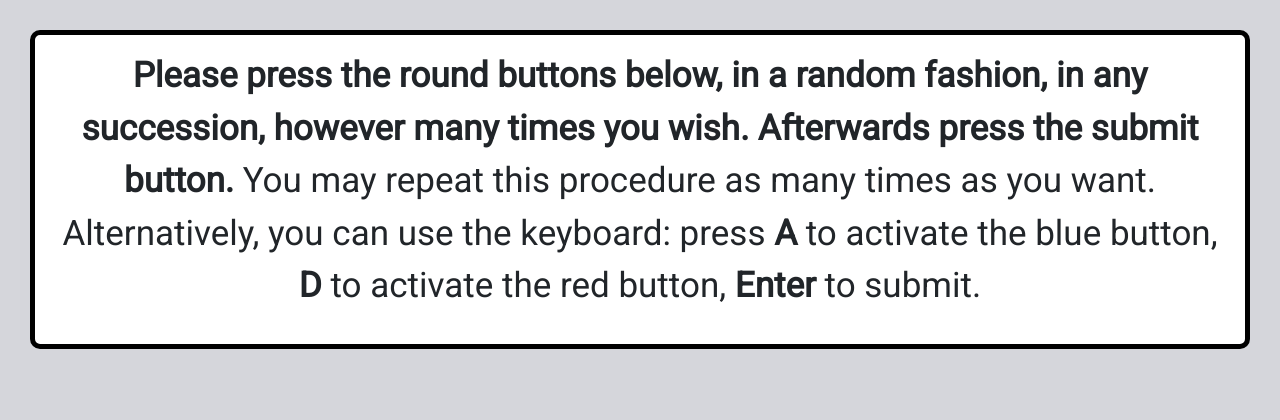
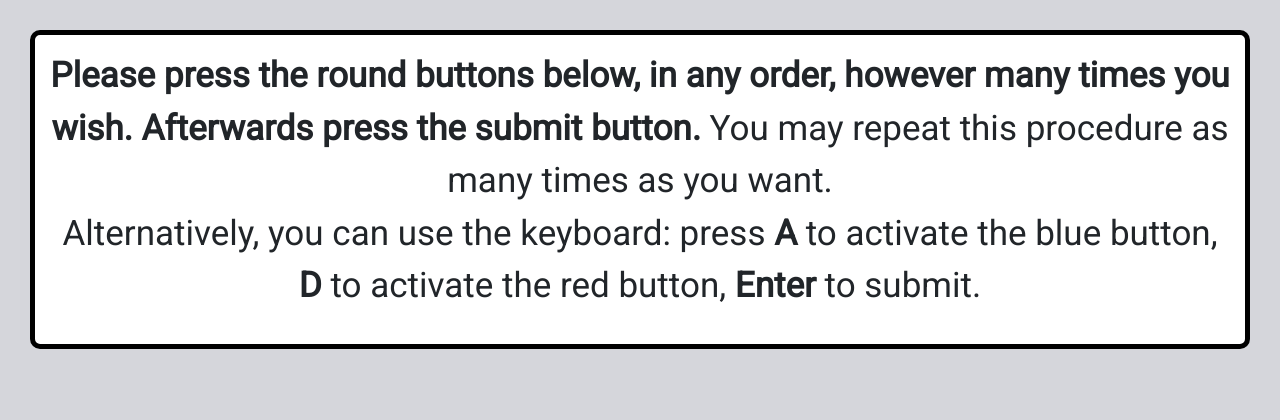
Before and after one commit to Bisoros/lstm-research-website, a Flask app: page / in a window 1280 px wide. Shown: the top 420 px of the page. Run offline with Flask 2, Linux system fonts and the light colour scheme; some libraries are stand-ins or nearby versions.

Commit message:
changed instructions

```diff
--- a/templates/index.html
+++ b/templates/index.html
@@ -84,9 +84,8 @@
     <div class="outer">
         <div class="middle">
             <div class="instructions">
-                <p><b>Please press the round buttons below, in a random fashion, in any succession, however many times
-                        you wish. Afterwards press the submit button.</b> You may repeat this procedure as many times as
-                    you want.
+                <p><b>Please press the round buttons below, in any order, however many times you wish. Afterwards press
+                        the submit button.</b> You may repeat this procedure as many times as you want.
                     <br>
                     Alternatively, you can use the keyboard: press <b>A</b> to activate the blue button, <b>D</b> to
                     activate the red button, <b>Enter</b> to submit.</p>
```
